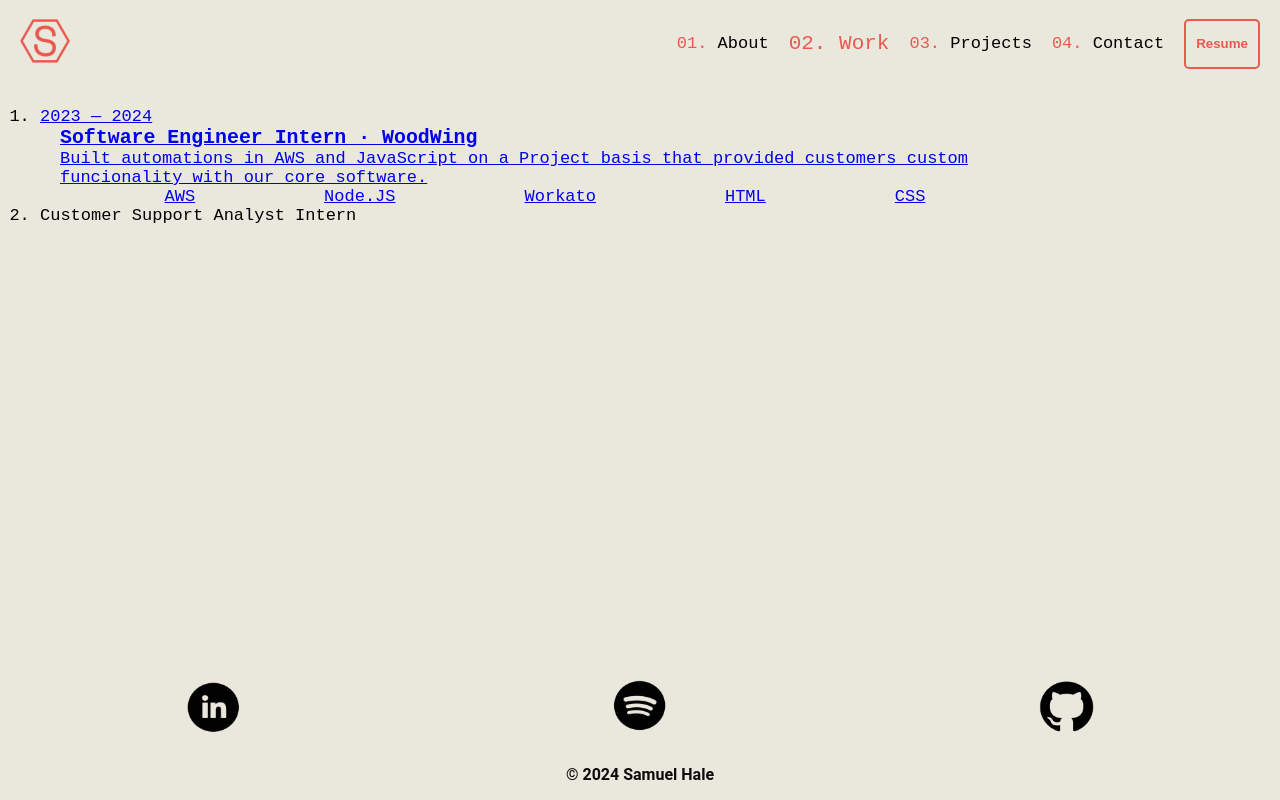
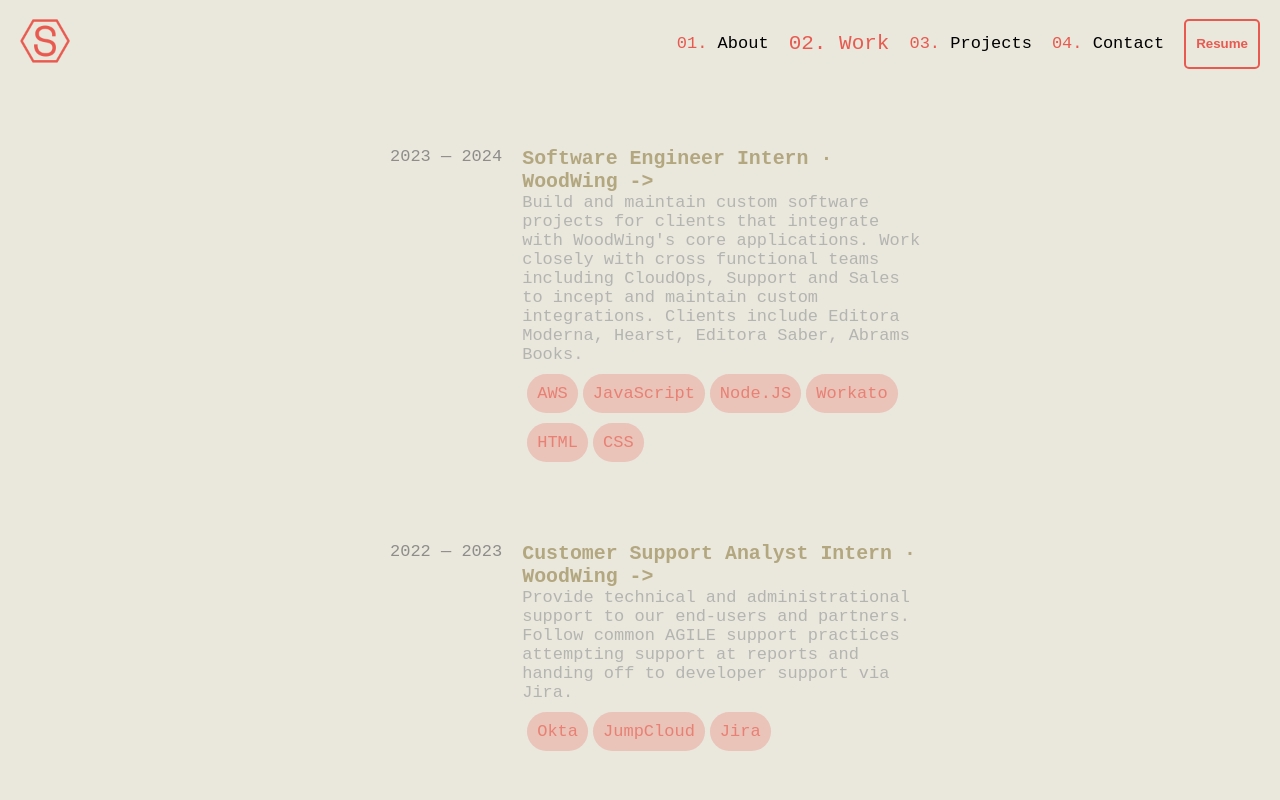
Before and after one commit to SamuelHaleDev/Portfolio, a plain HTML site: page work.html in a window 1280 px wide. Shown: the top 800 px of the page. Drawn offline with nearby package versions, Linux system fonts and the light colour scheme.

Commit message:
Finished Work Experience page

```diff
--- a/css/styles.css
+++ b/css/styles.css
@@ -178,6 +178,10 @@ div.nav-container > p {
 }
 
 /* ABOUT PAGE STYLING */
+ol.experience-list {
+    list-style: none;
+}
+
 div.about-body {
     width: 500px;
     margin: auto;
@@ -198,13 +202,42 @@ p.paragraph {
 }
 
 /* WORK EXPERIENCE STYLING */
+li.experience-item {
+    width: 50%;
+}
+
+div.experience-group {
+    padding: 20px;
+}
+
 a.experience-group {
     display: flex;
     text-decoration: none;
+    padding: 20px;
+}
+a.experience-group:hover {
+    background-color: #d9d3bf;
+    outline: solid;
+    outline-color: #d9d3bf;
+    border-radius: 5px;
+}
+
+a.experience-group:hover > div.experience-content > h3.title_company {
+    color: #E98074;
+}
+
+div.experience-time_frame {
+    color: #8E8D8A;
 }
 
 h3.title_company {
     margin: 0px;
+    color: #b3a780;
+}
+
+a.experience-group:hover > div.experience-content > h3.title_company > span.arrow {
+    margin-left: 10px;
+    transition: margin-left 400ms ease-in-out;
 }
 
 div.experience-content {
@@ -214,9 +247,21 @@ div.experience-content {
 
 p.job-content {
     margin: 0px;
+    color: #b4b4b1;
 }
 
 ul.tech-stack {
     list-style: none;
     display: flex;
+    width:100%;
+    padding: 0px;
+    flex-wrap: wrap;
 }
+
+li.tech-item {
+    color: #E98074;
+    padding: 10px;
+    margin: 10px 0 0 5px;
+    background-color: rgba(232, 90, 79, 0.25);
+    border-radius: 20px;
+}
--- a/work.html
+++ b/work.html
@@ -20,20 +20,25 @@
             <ol class="experience-list">
                 <li class="experience-item">
                     <div class="experience-group">
-                        <a href="#">
+                        <a href="https://www.woodwing.com/" class="experience-group" target="_blank">
                             <div class="experience-time_frame">
                                 2023 — 2024
                             </div>
                             <div class="experience-content">
                                 <h3 class="title_company">
-                                    Software Engineer Intern · WoodWing
+                                    Software Engineer Intern · WoodWing <span class="arrow">-></span>
                                 </h3>
                                 <p class="job-content">
-                                    Built automations in AWS and JavaScript on a Project basis that provided customers custom funcionality with our core software.
+                                    Build and maintain custom software projects for clients that integrate with WoodWing's core applications.
+                                    Work closely with cross functional teams including CloudOps, Support and Sales to incept and maintain custom integrations.
+                                    Clients include Editora Moderna, Hearst, Editora Saber, Abrams Books.
                                 </p>
                                 <ul class="tech-stack">
                                     <li class="tech-item">
                                         AWS
+                                    </li>
+                                    <li class="tech-item">
+                                        JavaScript
                                     </li>
                                     <li class="tech-item">
                                         Node.JS
@@ -53,7 +58,33 @@
                     </div>
                 </li>
                 <li class="experience-item">
-                    Customer Support Analyst Intern
+                    <div class="experience-group">
+                        <a href="https://www.woodwing.com/" class="experience-group" target="_blank">
+                            <div class="experience-time_frame">
+                                2022 — 2023
+                            </div>
+                            <div class="experience-content">
+                                <h3 class="title_company">
+                                    Customer Support Analyst Intern · WoodWing <span class="arrow">-></span>
+                                </h3>
+                                <p class="job-content">
+                                    Provide technical and administrational support to our end-users and partners.
+                                    Follow common AGILE support practices attempting support at reports and handing off to developer support via Jira.
+                                </p>
+                                <ul class="tech-stack">
+                                    <li class="tech-item">
+                                        Okta
+                                    </li>
+                                    <li class="tech-item">
+                                        JumpCloud
+                                    </li>
+                                    <li class="tech-item">
+                                        Jira
+                                    </li>
+                                </ul>
+                            </div>
+                        </a>
+                    </div>
                 </li>
             </ol>
         </div>
```
